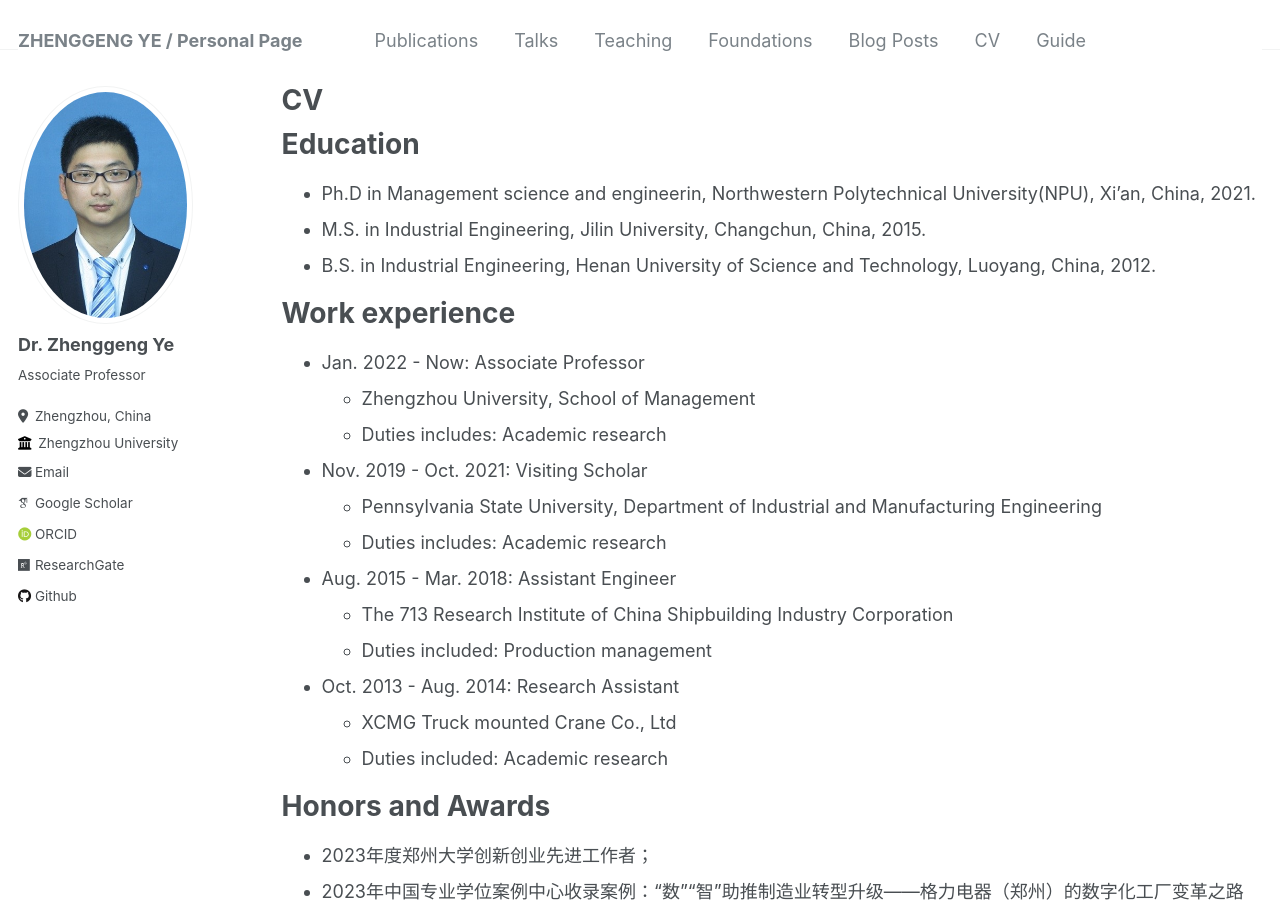
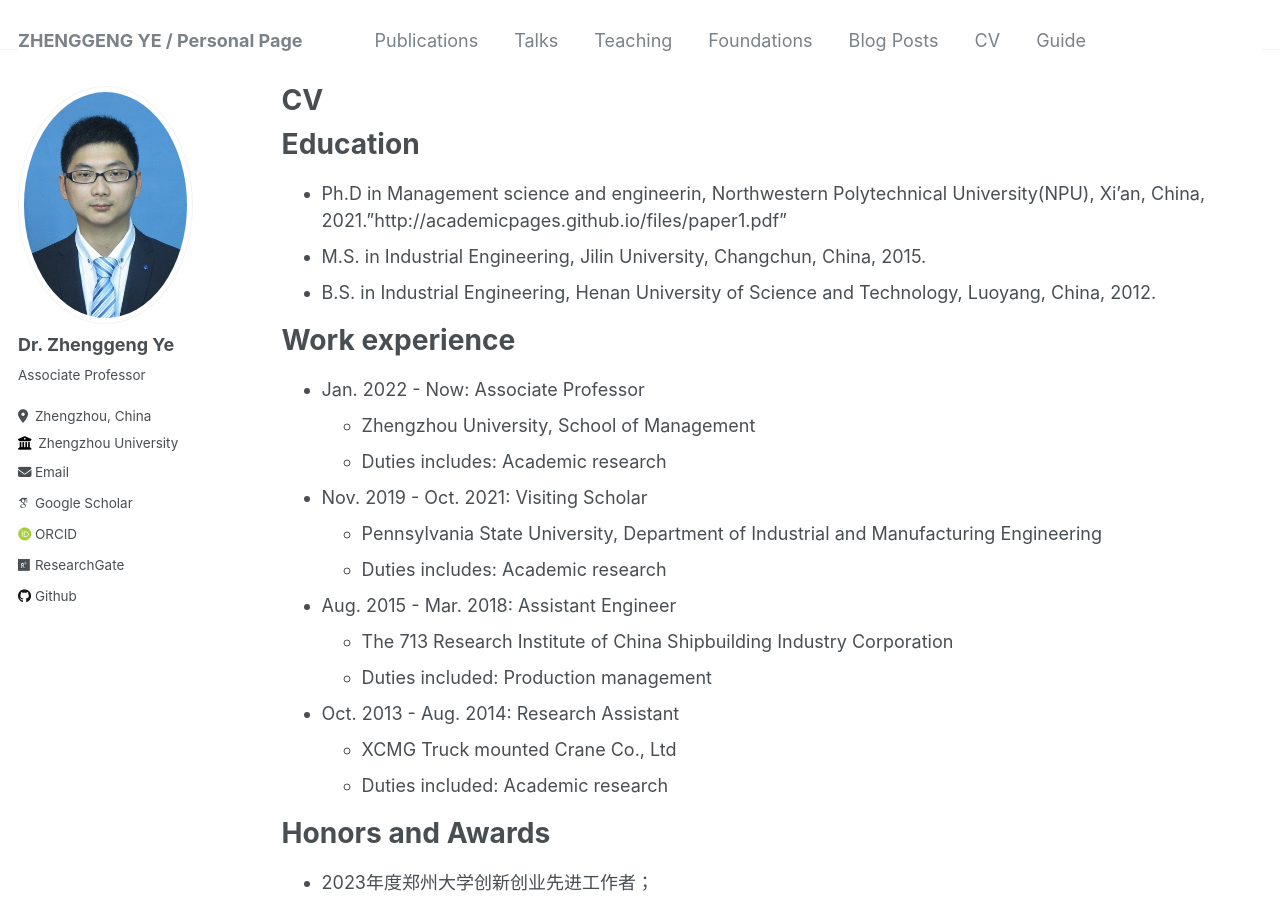
Before and after one commit to yezhenggeng/Page, a Jekyll site: the page built from _pages/cv.md, in a window 1280 px wide and 900 px high. Built offline with Jekyll 4.4.1, drawn with Linux system fonts in a browser that asks for light colours; some web fonts are replaced; part of the change alters nothing that is shown.

Commit message:
Update cv.md

```diff
--- a/_pages/cv.md
+++ b/_pages/cv.md
@@ -11,7 +11,7 @@ redirect_from:
 
 Education
 ======
-* Ph.D in Management science and engineerin, Northwestern Polytechnical University(NPU), Xi’an, China, 2021.
+* Ph.D in Management science and engineerin, Northwestern Polytechnical University(NPU), Xi’an, China, 2021."http://academicpages.github.io/files/paper1.pdf"
 * M.S. in Industrial Engineering, Jilin University, Changchun, China, 2015.
 * B.S. in Industrial Engineering, Henan University of Science and Technology, Luoyang, China, 2012.
 
```
